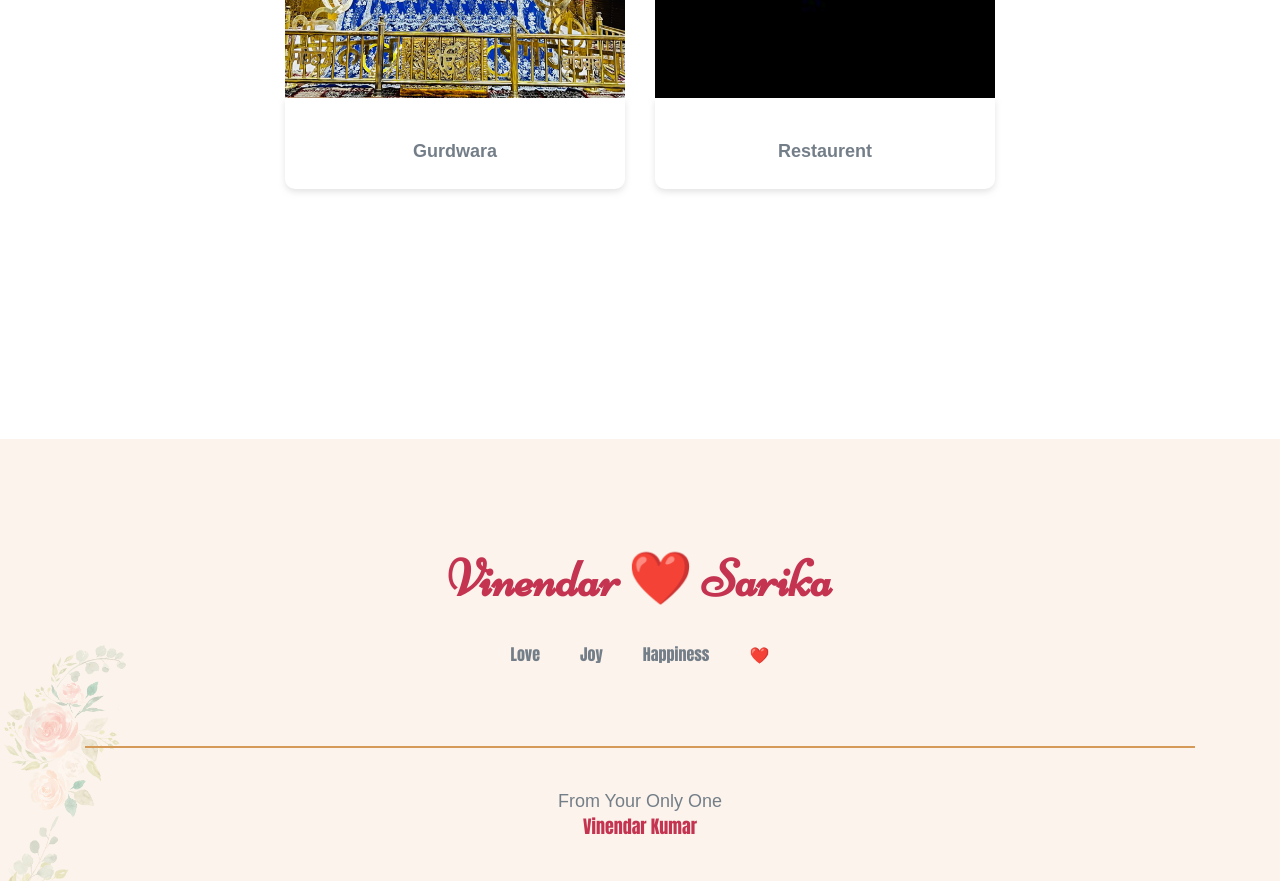
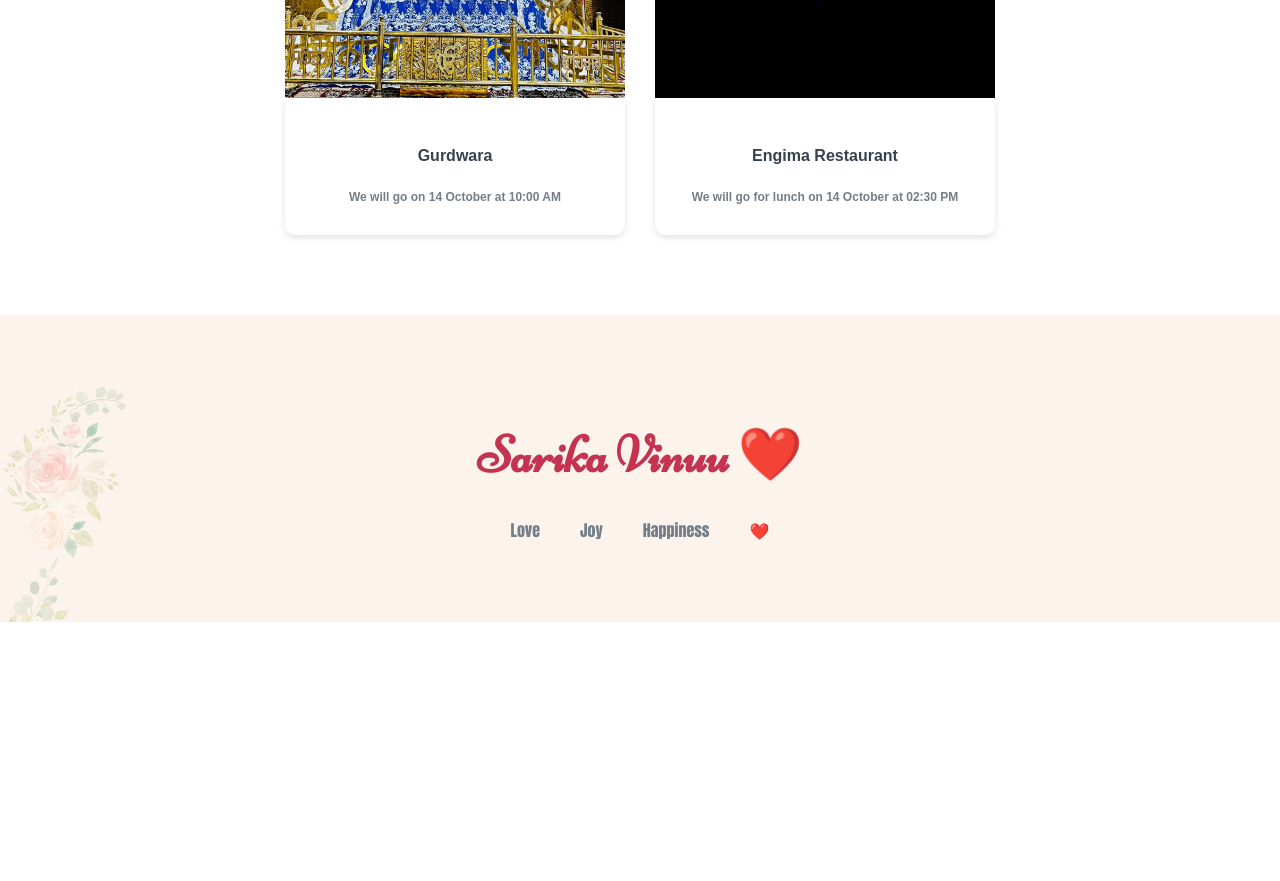
Before and after one commit to ibrahimfeb/birthday-wish, a React (Vite) app: page / in a window 1280 px wide. Shown: the part 6620-7501 px from the top of the page. After the commit the page ends 7242 px from the top, so only its background shows below. Built offline with nearby package versions, Linux system fonts and the light colour scheme.

Commit message:
new update

```diff
--- a/src/pages/LovelyCouple.tsx
+++ b/src/pages/LovelyCouple.tsx
@@ -11,41 +11,30 @@ import {
   ten10,
   three3,
 } from "../assets";
-import lastclip from "../assets/clips/lastclip.mp4";
 import wishSong from "../assets/clips/wishSong.mp4";
-import { useEffect, useRef } from "react";
+import { useRef } from "react";
 
 const LovelyCouple = () => {
   const videoRef = useRef<HTMLVideoElement>(null);
 
-  useEffect(() => {
-    const video = videoRef.current;
+  // useEffect(() => {
+  //   const video = videoRef.current;
 
-    const playVideo = async () => {
-      if (video) {
-        try {
-          video.muted = true; // Mute initially
-          await video.play();
-          console.log("Video playback started successfully");
+  //   const playVideo = async () => {
+  //     if (video) {
+  //       try {
+  //         video.muted = true;
+  //         await video.play();
+  //         video.muted = false;
+  //         console.log("Video playback started successfully");
+  //       } catch (error) {
+  //         console.error("Video playback failed:", error);
+  //       }
+  //     }
+  //   };
 
-          const unmuteOnHover = () => {
-            video.muted = false;
-            document.removeEventListener('mouseover', unmuteOnHover);
-          };
-
-          document.addEventListener('mouseover', unmuteOnHover);
-        } catch (error) {
-          console.error("Video playback failed:", error);
-        }
-      }
-    };
-
-    playVideo();
-
-    return () => {
-      document.removeEventListener('mouseover', playVideo);
-    };
-  }, []);
+  //   playVideo();
+  // }, []);
   return (
     <>
       <section
@@ -56,14 +45,7 @@ const LovelyCouple = () => {
         <div className="container">
           <div className="text-center">
             <div className="w-full flex justify-center">
-              <video
-                ref={videoRef}
-                src={wishSong}
-                autoPlay
-                loop
-                muted
-                playsInline
-              />
+              <video ref={videoRef} src={wishSong} autoPlay loop playsInline />
             </div>
           </div>
         </div>
@@ -455,11 +437,10 @@ const LovelyCouple = () => {
                         />
                       </div>
                       <div className="event_content ">
-                        {/* <span className="date">14 October</span> */}
-                        {/* <h3 className="event_title">
-                    <p>We will go gurdware at 09:00 AM</p>
-                  </h3> */}
-                        <p className="font-[800]">Gurdwara</p>
+                        <h3 className="event_title">
+                          <p>Gurdwara</p>
+                        </h3>
+                        <p className="font-[600] text-[12px]">We will go on 14 October at 10:00 AM</p>
                       </div>
                     </div>
                   </div>
@@ -477,11 +458,10 @@ const LovelyCouple = () => {
                         />
                       </div>
                       <div className="event_content">
-                        {/* <span className="date">14 October</span>
-                  <h3 className="event_title">
-                    <p>We will go for lunch 03:00 PM</p>
-                  </h3> */}
-                        <p className="font-[800]">Restaurent</p>
+                      <h3 className="event_title">
+                          <p>Engima Restaurant</p>
+                        </h3>
+                        <p className="font-[600] text-[12px]">We will go for lunch on 14 October at 02:30 PM</p>
                       </div>
                     </div>
                   </div>
@@ -489,14 +469,14 @@ const LovelyCouple = () => {
               </div>
             </section>
             {/* NEW SECTION */}
-            <div className="w-full aspect-ratio-16:9 mt-[20px]">
+            {/* <div className="w-full aspect-ratio-16:9 mt-[20px]">
               <iframe
                 src={lastclip}
                 title="Video Clip"
                 allow="accelerometer; clipboard-write; encrypted-media; gyroscope; picture-in-picture"
                 className="w-full h-full"
               ></iframe>
-            </div>
+            </div> */}
           </div>
         </div>
       </section>
@@ -510,7 +490,7 @@ const LovelyCouple = () => {
           <div className="footer_widget pt-80 pb-80 text-center">
             <div className="footer_title">
               <h3 className="title" style={{ color: "#c43451" }}>
-                Vinendar ❤️ Sarika
+              Sarika Vinuu ❤️
               </h3>
             </div>
             <ul className="footer_menu">
@@ -520,7 +500,7 @@ const LovelyCouple = () => {
               <li>❤️</li>
             </ul>
           </div>
-          <div className="footer_copyright text-center">
+          {/* <div className="footer_copyright text-center">
             <p>
               From Your Only One <br />
               <span
@@ -530,7 +510,7 @@ const LovelyCouple = () => {
                 Vinendar Kumar
               </span>
             </p>
-          </div>
+          </div> */}
         </div>
       </footer>
     </>
```
